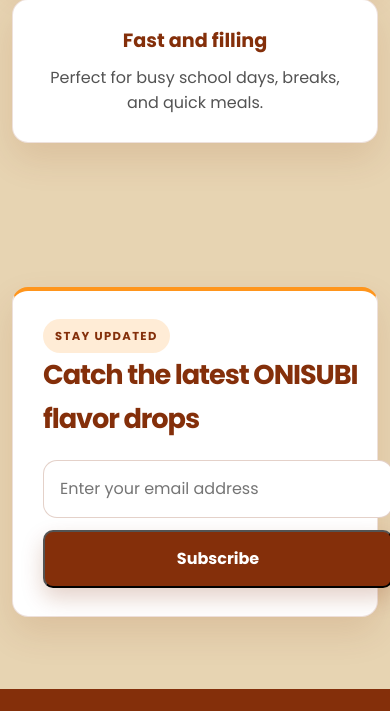
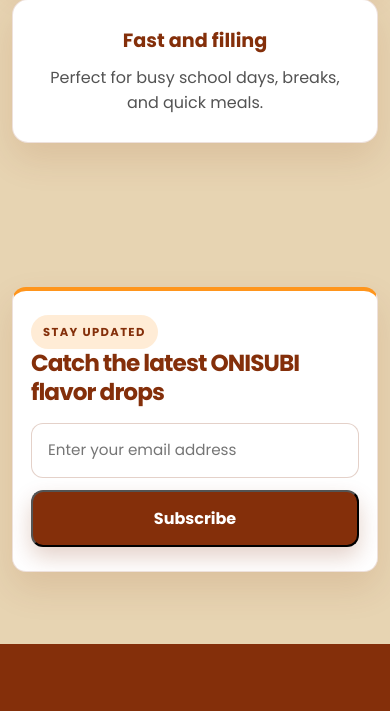
Before and after one commit to Allyss4/ONISUBI, a PHP site: page / in a window 390 px wide. Shown: the part 5789-6500 px from the top of the page. Run offline with PHP 8.4, Linux system fonts and the light colour scheme; data that the repository does not hold is empty; some libraries are stand-ins or nearby versions.

Commit message:
Updated styles

```diff
--- a/assets/css/style.css
+++ b/assets/css/style.css
@@ -617,18 +626,27 @@ select {
     display: flex;
     align-items: center;
     justify-content: space-between;
-    gap: 20px;
+    gap: 24px;
     background: var(--card);
     border: 1px solid var(--line);
     border-radius: 16px;
     padding: 28px 30px;
     box-shadow: 0 10px 26px rgba(42, 13, 0, 0.04);
+    box-sizing: border-box;
+    width: 100%;
+    max-width: 100%;
+    overflow: hidden;
+}
+
+.newsletter-box > div {
+    min-width: 0;
 }
 
 .newsletter-box h2 {
-    font-size: clamp(1.7rem, 2vw, 2.4rem);
+    font-size: clamp(1.6rem, 2.2vw, 2.4rem);
     letter-spacing: -0.04em;
     color: var(--subi);
+    word-break: break-word;
 }
 
 .newsletter-form {
@@ -636,6 +654,8 @@ select {
     align-items: center;
     gap: 12px;
     width: min(560px, 100%);
+    box-sizing: border-box;
+    min-width: 0;
 }
 
 .newsletter-form input {
@@ -646,6 +666,14 @@ select {
     padding: 15px 16px;
     outline: none;
     color: var(--dark);
+    box-sizing: border-box;
+    min-width: 0;
+    font-size: 0.95rem;
+}
+
+.newsletter-form .btn {
+    flex-shrink: 0;
+    white-space: nowrap;
 }
 
 .site-footer {
@@ -759,7 +792,6 @@ select {
 
     .hero-grid,
     .deal-box,
-    .newsletter-box,
     .footer-grid,
     .category-grid,
     .product-grid,
@@ -769,9 +801,33 @@ select {
 
     .hero-grid,
     .deal-box,
-    .newsletter-box,
     .footer-grid {
         display: grid;
+    }
+
+    .newsletter-box {
+        display: flex;
+        flex-direction: column;
+        align-items: stretch;
+        gap: 20px;
+        padding: 28px 24px;
+        box-sizing: border-box;
+        width: 100%;
+        max-width: 100%;
+    }
+
+    .newsletter-box > div {
+        width: 100%;
+        min-width: 0;
+    }
+
+    .newsletter-form {
+        display: flex;
+        flex-direction: row;
+        align-items: center;
+        width: 100%;
+        max-width: 100%;
+        gap: 12px;
     }
 
     .product-grid,
@@ -788,7 +844,6 @@ select {
     .feature-grid,
     .deal-box,
     .footer-grid,
-    .newsletter-box,
     .promo-inner {
         grid-template-columns: 1fr;
     }
@@ -839,14 +906,59 @@ select {
         flex-direction: column;
     }
 
+    .newsletter-box {
+        display: flex;
+        flex-direction: column;
+        align-items: stretch;
+        padding: 24px 18px;
+        border-radius: 14px;
+        gap: 16px;
+        width: 100%;
+        max-width: 100%;
+        box-sizing: border-box;
+        overflow: hidden;
+    }
+
+    .newsletter-box > div {
+        width: 100%;
+        min-width: 0;
+    }
+
+    .newsletter-box h2 {
+        font-size: 1.45rem;
+        line-height: 1.25;
+    }
+
     .newsletter-form {
+        display: flex;
         flex-direction: column;
+        align-items: stretch;
         width: 100%;
+        max-width: 100%;
+        gap: 12px;
+        box-sizing: border-box;
+    }
+
+    .newsletter-form input {
+        width: 100%;
+        min-width: 0;
+        box-sizing: border-box;
+        border-radius: 12px;
+        padding: 14px 16px;
+        font-size: 0.95rem;
+    }
+
+    .newsletter-form .btn {
+        width: 100%;
+        min-width: 0;
+        box-sizing: border-box;
+        border-radius: 12px;
+        padding: 14px 20px;
+        justify-content: center;
     }
 
     .btn,
-    .add-cart,
-    .cart-pill {
+    .add-cart {
         width: 100%;
         justify-content: center;
     }
--- a/assets/js/script.js
+++ b/assets/js/script.js
@@ -547,8 +547,11 @@ function initMagicAuth() {
     });
   });
 }
-document.addEventListener("DOMContentLoaded", initMagicAuth);
-initMagicAuth();
+if (document.readyState === "loading") {
+  document.addEventListener("DOMContentLoaded", initMagicAuth);
+} else {
+  initMagicAuth();
+}
 
 function initMobileMenu() {
   const navToggle = document.getElementById("nav-toggle");
@@ -556,6 +559,8 @@ function initMobileMenu() {
   const navOverlay = document.getElementById("nav-overlay");
 
   if (!navToggle || !mainNav) return;
+  if (navToggle.dataset.menuInitialized === "true") return;
+  navToggle.dataset.menuInitialized = "true";
 
   function openMenu() {
     navToggle.classList.add("is-active");
@@ -588,7 +593,10 @@ function initMobileMenu() {
   });
 
   if (navOverlay) {
-    navOverlay.addEventListener("click", closeMenu);
+    navOverlay.addEventListener("click", (e) => {
+      e.stopPropagation();
+      closeMenu();
+    });
   }
 
   mainNav.querySelectorAll("a").forEach((link) => {
@@ -610,5 +618,8 @@ function initMobileMenu() {
   });
 }
 
-document.addEventListener("DOMContentLoaded", initMobileMenu);
-initMobileMenu();
+if (document.readyState === "loading") {
+  document.addEventListener("DOMContentLoaded", initMobileMenu);
+} else {
+  initMobileMenu();
+}
```
Also changed, not shown: other parts of assets/css/style.css (+31 -5 lines).
